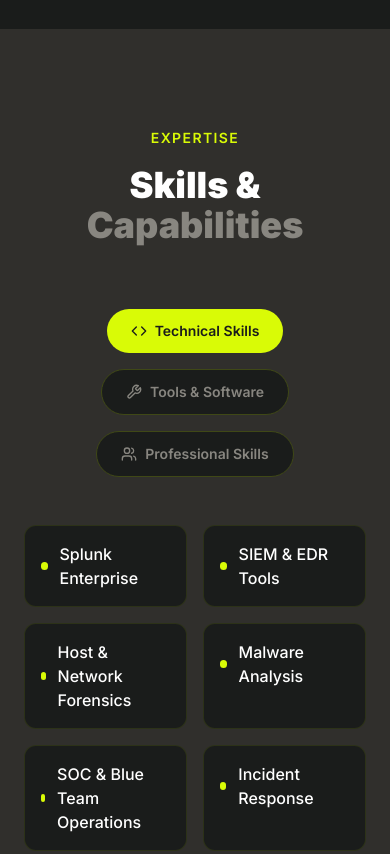
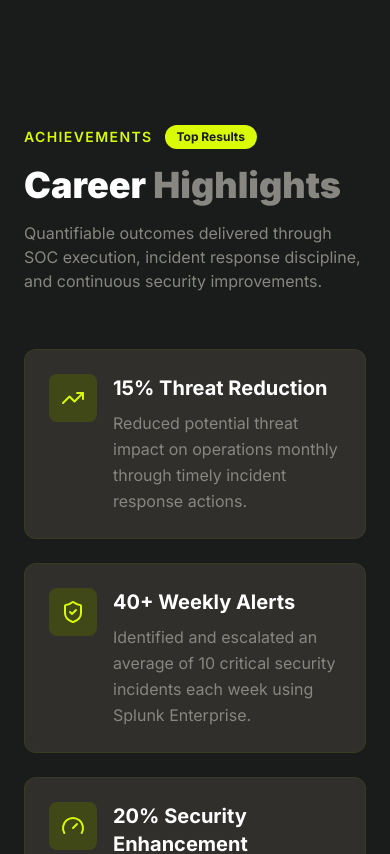
Before and after one commit to satishganta98/Satishganta98, a React (Create React App) app in the folder frontend/: page / in a window 390 px wide. Shown: the part 3520-4374 px from the top of the page. Built offline with nearby package versions, Linux system fonts and the light colour scheme; no server answers.

Commit message:
feat: add achievements section with navigation links

```diff
--- a/frontend/src/App.js
+++ b/frontend/src/App.js
@@ -4,6 +4,7 @@
 import HeroSection from "./components/HeroSection";
 
 const AboutSection = lazy(() => import("./components/AboutSection"));
+const AchievementsSection = lazy(() => import("./components/AchievementsSection"));
 const SkillsSection = lazy(() => import("./components/SkillsSection"));
 const ExperienceSection = lazy(() => import("./components/ExperienceSection"));
 const EducationSection = lazy(() => import("./components/EducationSection"));
@@ -27,6 +28,7 @@
         <HeroSection />
         <Suspense fallback={<SectionLoader />}>
           <AboutSection />
+          <AchievementsSection />
           <SkillsSection />
           <ExperienceSection />
           <EducationSection />
--- /dev/null
+++ b/frontend/src/components/AchievementsSection.jsx
@@ -0,0 +1,51 @@
+import React from 'react';
+import { Trophy, TrendingUp, ShieldCheck, Gauge } from 'lucide-react';
+import { profileData } from '../data/mock';
+
+const ICONS = [TrendingUp, ShieldCheck, Gauge, Trophy];
+
+const AchievementsSection = () => {
+  return (
+    <section id="achievements" className="py-24 bg-[#1a1c1b]">
+      <div className="max-w-7xl mx-auto px-6 lg:px-10">
+        <div className="mb-14">
+          <div className="flex items-center gap-3 mb-4">
+            <span className="text-[#d9fb06] text-sm font-semibold uppercase tracking-widest">Achievements</span>
+            <span className="px-3 py-1 bg-[#d9fb06] text-[#1a1c1b] text-xs font-bold rounded-full">Top Results</span>
+          </div>
+          <h2 className="text-4xl md:text-5xl lg:text-6xl font-black text-white mt-4">
+            Career <span className="text-[#888680]">Highlights</span>
+          </h2>
+          <p className="text-[#888680] mt-4 max-w-2xl">
+            Quantifiable outcomes delivered through SOC execution, incident response discipline, and continuous security improvements.
+          </p>
+        </div>
+
+        <div className="grid md:grid-cols-2 gap-6">
+          {profileData.achievements.map((achievement, index) => {
+            const Icon = ICONS[index % ICONS.length];
+
+            return (
+              <article
+                key={achievement.title}
+                className="p-6 bg-[#302f2c] rounded-xl border border-[#3f4816]/50 hover:border-[#d9fb06] transition-all duration-300 hover:-translate-y-1"
+              >
+                <div className="flex items-start gap-4">
+                  <div className="w-12 h-12 bg-[#3f4816] rounded-lg flex items-center justify-center flex-shrink-0">
+                    <Icon className="w-6 h-6 text-[#d9fb06]" />
+                  </div>
+                  <div>
+                    <h3 className="text-xl font-bold text-white">{achievement.title}</h3>
+                    <p className="text-[#888680] mt-2 leading-relaxed">{achievement.description}</p>
+                  </div>
+                </div>
+              </article>
+            );
+          })}
+        </div>
+      </div>
+    </section>
+  );
+};
+
+export default AchievementsSection;
--- a/frontend/src/components/Footer.jsx
+++ b/frontend/src/components/Footer.jsx
@@ -39,7 +39,7 @@
           <div className="space-y-4">
             <h4 className="text-white font-semibold">Quick Links</h4>
             <div className="grid grid-cols-2 gap-2">
-              {['About', 'Skills', 'Experience', 'Education', 'Projects', 'Impact', 'Certifications', 'Contact'].map((link) => (
+              {['About', 'Achievements', 'Skills', 'Experience', 'Education', 'Projects', 'Impact', 'Certifications', 'Contact'].map((link) => (
                 <a
                   key={link}
                   href={`#${link.toLowerCase()}`}
--- a/frontend/src/components/Navbar.jsx
+++ b/frontend/src/components/Navbar.jsx
@@ -16,6 +16,7 @@
 
   const navLinks = [
     { name: 'About', href: '#about' },
+    { name: 'Achievements', href: '#achievements' },
     { name: 'Skills', href: '#skills' },
     { name: 'Experience', href: '#experience' },
     { name: 'Education', href: '#education' },
```
